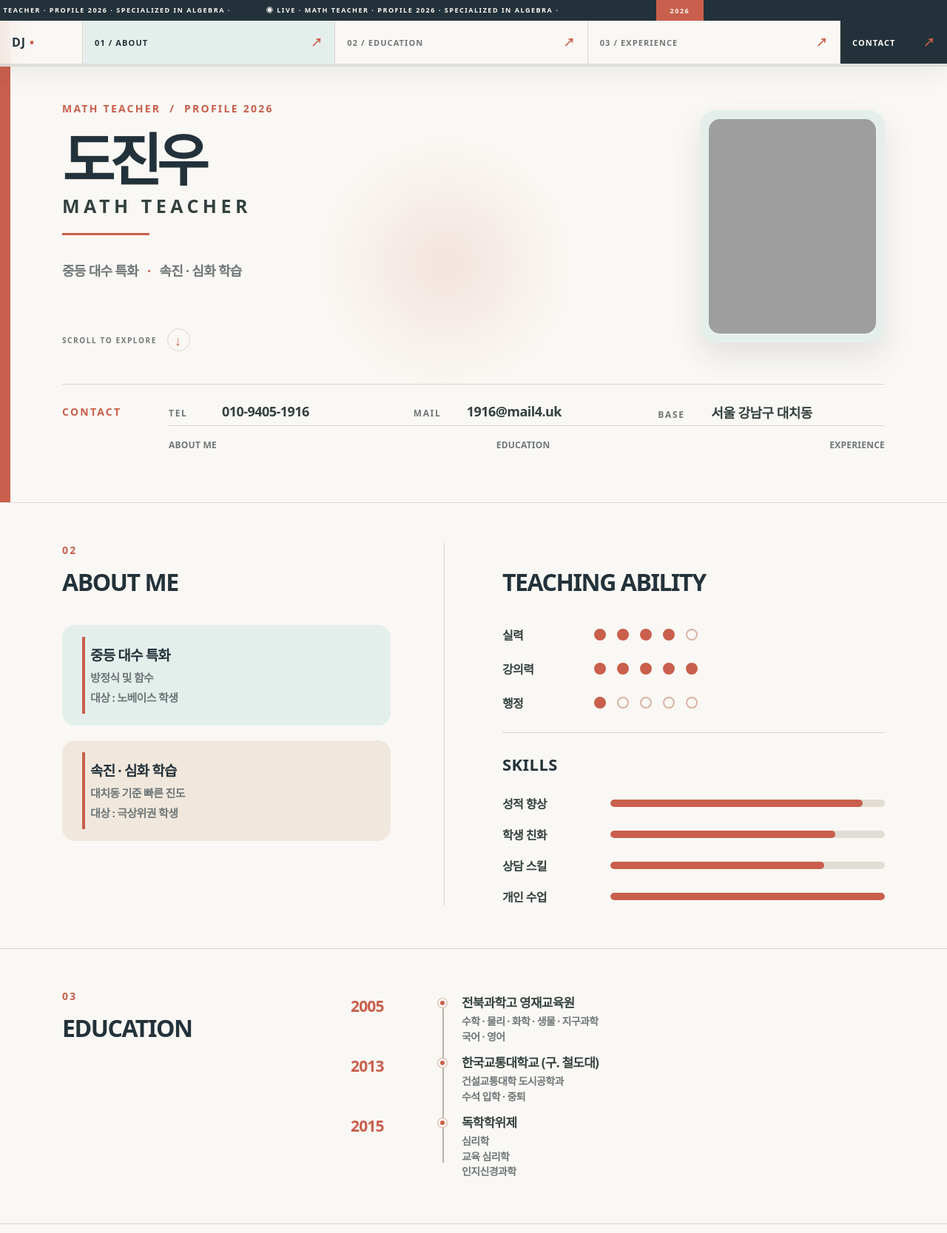
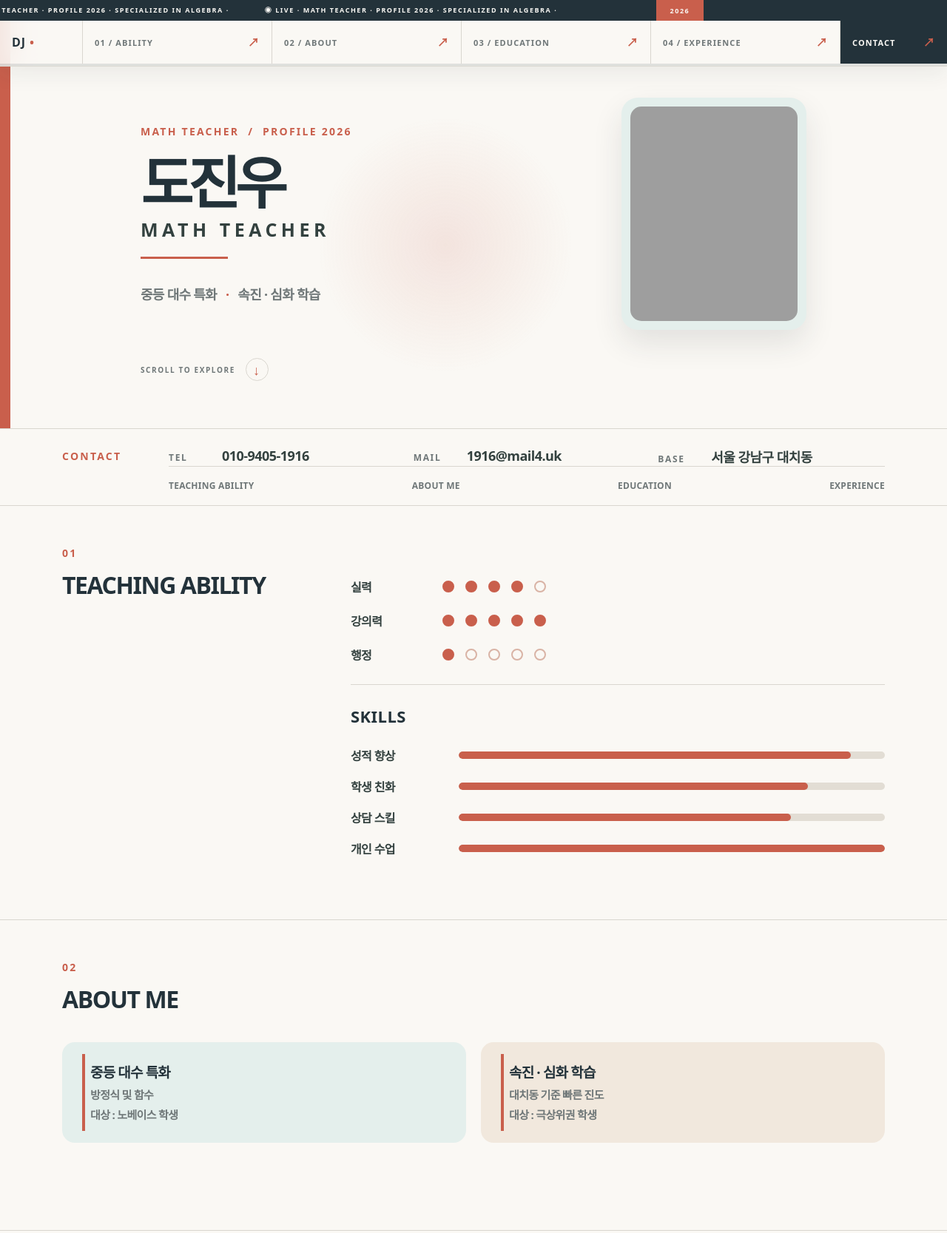
Before and after one commit to For1916/1916, a plain HTML site: page math/index.html in a window 1280 px wide. Shown: the top 1667 px of the page at 74% size. Drawn offline with Linux system fonts and the light colour scheme; grey boxes are pictures that could not be loaded.

Commit message:
Separate contact section from hero

```diff
--- a/math/index.html
+++ b/math/index.html
@@ -149,7 +149,7 @@
 
       .site-nav nav {
         display: grid;
-        grid-template-columns: repeat(3, 1fr);
+        grid-template-columns: repeat(4, 1fr);
         min-width: 0;
       }
 
@@ -210,6 +210,7 @@
       }
 
       .hero {
+        --hero-content-width: 900px;
         --pointer-x: 0px;
         --pointer-y: 0px;
         isolation: isolate;
@@ -218,9 +219,9 @@
         grid-template-columns: minmax(0, 1fr) 250px;
         grid-template-rows: auto auto;
         align-items: center;
-        gap: 38px 68px;
-        min-height: 680px;
-        padding: 132px 84px 64px;
+        gap: 38px 44px;
+        min-height: 580px;
+        padding: 132px max(84px, calc((100vw - var(--hero-content-width)) / 2)) 64px;
         border-bottom: 1px solid var(--line);
       }
 
@@ -251,6 +252,7 @@
         grid-column: 2;
         grid-row: 1;
         justify-self: end;
+        align-self: center;
         position: relative;
         z-index: 1;
         display: grid;
@@ -287,6 +289,7 @@
       .hero-intro {
         grid-column: 1;
         grid-row: 1;
+        align-self: center;
         position: relative;
         z-index: 1;
         transform: translate3d(var(--pointer-x), var(--pointer-y), 0);
@@ -382,17 +385,18 @@
         color: var(--paper);
       }
 
-      .hero-contact {
-        grid-column: 1 / -1;
-        grid-row: 2;
+      .contact-section {
+        padding: 0 84px;
+        border-bottom: 1px solid var(--line);
+      }
+
+      .contact-section-inner {
         display: grid;
         grid-template-columns: 112px minmax(0, 1fr);
         grid-template-rows: auto auto;
-        align-self: stretch;
         align-items: start;
         gap: 0 32px;
-        padding: 24px 0 0;
-        border-top: 1px solid var(--line);
+        padding: 24px 0 18px;
       }
 
       .contact-title {
@@ -440,6 +444,12 @@
         gap: 14px;
         padding-top: 17px;
         border-top: 1px solid var(--line);
+      }
+
+      .hero-scroll-cue {
+        grid-column: 1 / -1;
+        grid-row: 2;
+        margin-top: 0;
       }
 
       .hero-nav a {
@@ -491,9 +501,6 @@
       }
 
       .ability-section {
-        display: grid;
-        grid-template-columns: minmax(0, 1fr) minmax(0, 1fr);
-        gap: 78px;
         min-height: 560px;
       }
 
@@ -502,8 +509,18 @@
         border-right: 1px solid var(--line);
       }
 
+      .about-section {
+        min-height: 420px;
+      }
+
+      .about-section .about-column {
+        padding-right: 0;
+        border-right: 0;
+      }
+
       .about-cards {
         display: grid;
+        grid-template-columns: repeat(2, minmax(0, 1fr));
         gap: 20px;
         margin-top: 42px;
       }
@@ -721,6 +738,10 @@
         margin-top: 8px;
       }
 
+      .education-timeline::before {
+        bottom: 0;
+      }
+
       .timeline-item {
         position: relative;
         display: grid;
@@ -884,7 +905,8 @@
       @media (max-width: 1050px) {
         .hero {
           grid-template-columns: minmax(0, 1fr) 220px;
-          min-height: 640px;
+          grid-template-rows: auto auto;
+          min-height: 560px;
           gap: 28px;
           padding-top: 126px;
           padding-right: 56px;
@@ -902,6 +924,7 @@
         }
 
         .section-block,
+        .contact-section,
         .footer {
           padding-right: 56px;
           padding-left: 56px;
@@ -931,13 +954,15 @@
           height: 226px;
         }
 
-        .hero-contact {
-          grid-column: 1 / -1;
-          grid-row: 2;
+        .contact-section-inner {
           display: grid;
           grid-template-columns: 120px 1fr;
           column-gap: 24px;
-          padding: 0;
+        }
+
+        .hero-scroll-cue {
+          grid-column: 1 / -1;
+          grid-row: 2;
         }
 
         .contact-title {
@@ -955,14 +980,15 @@
         }
 
         .ability-section {
-          grid-template-columns: 1fr;
-          gap: 56px;
+          min-height: 0;
         }
 
-        .about-column {
-          padding: 0 0 56px;
-          border-right: 0;
-          border-bottom: 1px solid var(--line);
+        .about-section .about-column {
+          padding: 0;
+        }
+
+        .about-section .about-cards {
+          grid-template-columns: 1fr;
         }
 
         .section-index-spacer {
@@ -1067,11 +1093,20 @@
           margin-top: 42px;
         }
 
-        .hero-contact {
+        .contact-section {
+          padding-right: 24px;
+          padding-left: 24px;
+        }
+
+        .contact-section-inner {
           grid-template-columns: 1fr;
           grid-template-rows: auto auto auto;
+          gap: 16px;
+        }
+
+        .hero-scroll-cue {
+          grid-column: 1;
           grid-row: 3;
-          gap: 16px;
         }
 
         .contact-list {
@@ -1189,9 +1224,10 @@
         <div class="site-nav">
           <a class="site-mark" href="#top">DJ<span>•</span></a>
           <nav aria-label="주요 섹션">
-            <a href="#about">01 / ABOUT <span>↗</span></a>
-            <a href="#education">02 / EDUCATION <span>↗</span></a>
-            <a href="#experience">03 / EXPERIENCE <span>↗</span></a>
+            <a href="#ability">01 / ABILITY <span>↗</span></a>
+            <a href="#about">02 / ABOUT <span>↗</span></a>
+            <a href="#education">03 / EDUCATION <span>↗</span></a>
+            <a href="#experience">04 / EXPERIENCE <span>↗</span></a>
           </nav>
           <a class="site-cta" href="#contact">CONTACT <span>↗</span></a>
         </div>
@@ -1215,13 +1251,17 @@
           <p class="hero-role">MATH TEACHER</p>
           <div class="cyan-rule"></div>
           <p class="hero-summary">중등 대수 특화 <span>·</span> 속진 · 심화 학습</p>
-          <a class="scroll-cue" href="#about">
-            <span>SCROLL TO EXPLORE</span>
-            <b>↓</b>
-          </a>
         </div>
 
-        <div class="hero-contact" data-reveal>
+        <a class="scroll-cue hero-scroll-cue" href="#ability">
+          <span>SCROLL TO EXPLORE</span>
+          <b>↓</b>
+        </a>
+
+      </header>
+
+      <section class="contact-section" id="contact">
+        <div class="contact-section-inner" data-reveal>
           <p class="contact-title">CONTACT</p>
           <div class="contact-list">
             <a href="tel:01094051916"><span>TEL</span><strong>010-9405-1916</strong></a>
@@ -1229,34 +1269,21 @@
             <div><span>BASE</span><strong>서울 강남구 대치동</strong></div>
           </div>
           <nav class="hero-nav" aria-label="페이지 이동">
+            <a href="#ability">TEACHING ABILITY</a>
             <a href="#about">ABOUT ME</a>
             <a href="#education">EDUCATION</a>
             <a href="#experience">EXPERIENCE</a>
           </nav>
         </div>
-      </header>
+      </section>
 
-      <section class="section-block ability-section" id="about">
-        <div class="about-column" data-reveal>
-          <p class="section-index">02</p>
-          <h2>ABOUT ME</h2>
-          <div class="about-cards">
-            <article class="about-card about-card-blue" data-reveal>
-              <h3>중등 대수 특화</h3>
-              <p>방정식 및 함수</p>
-              <p>대상 : 노베이스 학생</p>
-            </article>
-            <article class="about-card about-card-gray" data-reveal>
-              <h3>속진 · 심화 학습</h3>
-              <p>대치동 기준 빠른 진도</p>
-              <p>대상 : 극상위권 학생</p>
-            </article>
+      <section class="section-block ability-section" id="ability">
+        <div class="editorial-layout ability-layout" data-reveal>
+          <div class="editorial-heading">
+            <p class="section-index">01</p>
+            <h2>TEACHING ABILITY</h2>
           </div>
-        </div>
-
-        <div class="ability-column">
-          <p class="section-index section-index-spacer" aria-hidden="true">02</p>
-          <h2>TEACHING ABILITY</h2>
+          <div class="ability-column">
           <div class="ratings" aria-label="강의 역량" data-reveal>
             <div class="rating-row" data-reveal>
               <span class="rating-label">실력</span>
@@ -1288,6 +1315,28 @@
             <div class="skill-row" data-reveal><span>학생 친화</span><span class="skill-track"><span style="--skill-value: 82%"></span></span></div>
             <div class="skill-row" data-reveal><span>상담 스킬</span><span class="skill-track"><span style="--skill-value: 78%"></span></span></div>
             <div class="skill-row" data-reveal><span>개인 수업</span><span class="skill-track"><span style="--skill-value: 100%"></span></span></div>
+          </div>
+          </div>
+        </div>
+      </section>
+
+      <section class="section-block about-section" id="about">
+        <div class="about-layout" data-reveal>
+          <div class="about-column">
+            <p class="section-index">02</p>
+            <h2>ABOUT ME</h2>
+            <div class="about-cards">
+              <article class="about-card about-card-blue" data-reveal>
+                <h3>중등 대수 특화</h3>
+                <p>방정식 및 함수</p>
+                <p>대상 : 노베이스 학생</p>
+              </article>
+              <article class="about-card about-card-gray" data-reveal>
+                <h3>속진 · 심화 학습</h3>
+                <p>대치동 기준 빠른 진도</p>
+                <p>대상 : 극상위권 학생</p>
+              </article>
+            </div>
           </div>
         </div>
       </section>
@@ -1327,7 +1376,7 @@
               <div class="timeline-year"></div><div class="timeline-marker"></div>
               <div class="timeline-copy"><h3>생각하는 황소</h3><p>초등 수학 — 일품 · 실력 · 심화 · 경시</p><p>중등 수학 — 프라임 · 어드밴스 · 에센스 · 챌린지</p><p>고등 수학 — 수학의 샘 · 기본 정석 · 실력 정석</p></div>
             </article>
-            <article class="timeline-item" data-reveal>
+            <article class="timeline-item experience-gap" data-reveal>
               <div class="timeline-year"></div><div class="timeline-marker"></div>
               <div class="timeline-copy"><h3>CMS 대치 영재관</h3><p>초등 수학 — 최상위 수학</p><p>중등 기본 — Unlimited Core</p><p>중등 기초 — Unlimited Challenge</p><p>경시 — 중등 대수 기하</p></div>
             </article>
@@ -1355,7 +1404,7 @@
       (() => {
         const root = document.querySelector('.resume-shell');
         const hero = document.querySelector('.hero');
-        const sections = ['top', 'about', 'education', 'experience', 'contact'];
+        const sections = ['top', 'ability', 'about', 'education', 'experience', 'contact'];
         const navLinks = [...document.querySelectorAll('.site-nav nav a')];
         const revealItems = [...document.querySelectorAll('[data-reveal]')];
         const reduceMotion = window.matchMedia('(prefers-reduced-motion: reduce)').matches;
```
